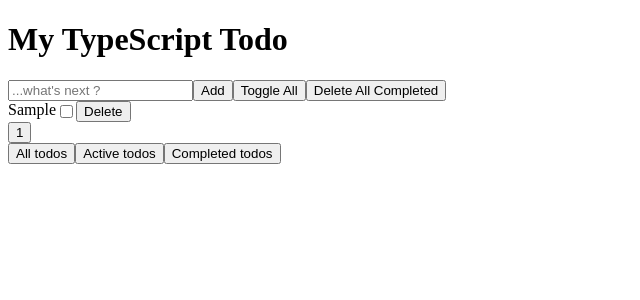
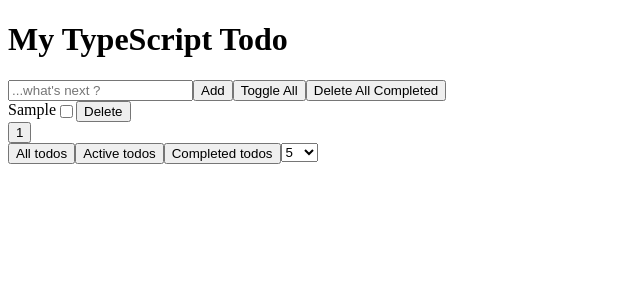
Before and after one commit to CRSJ-N7/my-ts-react-todo, a React (Vite) app: page / in a window 1280 px wide. Both pictures are taken after typing "Sample" into the empty fields and a click on the button "Add". Shown: the top 300 px of the page, without its empty margins (0-640 px from the left). Built offline with nearby package versions, Linux system fonts and the light colour scheme.

Commit message:
some PROFESSIONAL FUCKING SHIT

```diff
--- a/src/TodoApp.tsx
+++ b/src/TodoApp.tsx
@@ -13,35 +13,89 @@ export type TodoType = {
 export type FilterType = "all" | "active" | "completed";
 
 const TodoApp: FC = () => {
-  const [todoArray, setTodoArray] = useState<TodoType[]>([]);
-  const [filter, setFilter] = useState<FilterType>("all");
-  const [currentPage, setCurrentPage] = useState<number>(1);
-  const todoPerPage = 5;
+  const [todoArray, setTodoArray] = useState<TodoType[]>(() => {
+    const savedTodos = localStorage.getItem("todos");
+    return savedTodos ? JSON.parse(savedTodos) : [];
+  });
 
-  const filteredTodoArrays = useMemo(() => {
-    switch (filter) {
-      case "active":
-        return todoArray.filter((todo) => !todo.isCompleted);
-      case "completed":
-        return todoArray.filter((todo) => todo.isCompleted);
-      default:
-        return todoArray;
-    }
-  }, [todoArray, filter]);
+  const [filter, setFilter] = useState<FilterType>(() => {
+    const savedFilter = localStorage.getItem("filter");
+    return savedFilter ? (savedFilter as FilterType) : "all";
+  });
 
-  const maxPages = Math.ceil(filteredTodoArrays.length / todoPerPage);
+  const [currentPage, setCurrentPage] = useState<number>(() => {
+    const savedPage = localStorage.getItem("currentPage");
+    return savedPage ? parseInt(savedPage, 10) : 1;
+  });
+  const [todoPerPage, setTodoPerPage] = useState<number>(() => {
+    const savedTodoPerPage = localStorage.getItem("todoPerPage");
+    return savedTodoPerPage ? parseInt(savedTodoPerPage, 10) : 5;
+  });
 
-  const paginatedArray = useMemo(() => {
+  useEffect(() => {
+    localStorage.setItem("todos", JSON.stringify(todoArray));
+  }, [todoArray]);
+
+  useEffect(() => {
+    localStorage.setItem("filter", JSON.stringify(filter));
+  }, [filter]);
+
+  useEffect(() => {
+    localStorage.setItem("currentPage", JSON.stringify(currentPage));
+  }, [currentPage]);
+
+  useEffect(() => {
+    localStorage.setItem("todoPerPage", JSON.stringify(todoPerPage));
+  }, [todoPerPage]);
+
+  const {
+    activeTodosCount,
+    allTodosCount,
+    completedTodosCount,
+    paginatedTodos,
+    maxPages,
+  } = useMemo(() => {
+    let activeTodosCount = 0;
+    const filteredTodos = todoArray.filter((element) => {
+      if (!element.isCompleted) {
+        activeTodosCount++;
+      }
+
+      if (filter === "all") {
+        return true;
+      }
+
+      if (filter === "completed") {
+        return element.isCompleted;
+      }
+
+      if (filter === "active") {
+        return !element.isCompleted;
+      }
+      return false;
+    });
+
+    const allTodosCount = todoArray.length;
+    const completedTodosCount = allTodosCount - activeTodosCount;
     const lastIndex = todoPerPage * currentPage;
     const firstIndex = lastIndex - todoPerPage;
-    return filteredTodoArrays.slice(firstIndex, lastIndex);
-  }, [filteredTodoArrays, currentPage]);
+    const paginatedTodos = filteredTodos.slice(firstIndex, lastIndex);
+    const maxPages = Math.ceil(filteredTodos.length / todoPerPage);
+
+    return {
+      paginatedTodos,
+      allTodosCount,
+      completedTodosCount,
+      activeTodosCount,
+      maxPages,
+    };
+  }, [todoArray, filter, currentPage, todoPerPage]);
 
   useEffect(() => {
-    if (paginatedArray.length === 0 && currentPage > 1) {
+    if (paginatedTodos.length === 0 && currentPage > 1) {
       setCurrentPage((prevPage) => prevPage - 1);
     }
-  }, [paginatedArray, currentPage]);
+  }, [paginatedTodos, currentPage]);
 
   const handleAddTodo = (text: string) => {
     const newTask: TodoType = {
@@ -137,7 +191,7 @@ const TodoApp: FC = () => {
       />
 
       <TodoList
-        todo={paginatedArray}
+        todo={paginatedTodos}
         onToggleTodo={handleToggleTodo}
         onDeleteTask={handleDeleteTask}
         onUpdateTask={updateTask}
@@ -149,6 +203,8 @@ const TodoApp: FC = () => {
           onToggleFilter={handleToggleFilter}
           maxPages={maxPages}
           onPageClick={changeCurrentPage}
+          todoPerPage={todoPerPage}
+          setTodoPerPage={setTodoPerPage}
         />
       )}
     </div>
--- a/src/components/TodoFooter.tsx
+++ b/src/components/TodoFooter.tsx
@@ -5,16 +5,25 @@ import type { FilterType } from "../TodoApp";
 type Props = {
   onToggleFilter: (value: FilterType) => void;
   onPageClick: (value: number) => void;
+  setTodoPerPage: (value: number) => void;
+  todoPerPage: number;
   maxPages: number;
 };
 
 const TodoFooter: FC<Props> = (props) => {
+  const handleTodoPerPageChange = (
+    event: React.ChangeEvent<HTMLSelectElement>
+  ) => {
+    const value = parseInt(event.target.value, 10);
+    props.setTodoPerPage(value);
+  };
+
   return (
     <div>
       <div className={c.pagination}>
         {Array(props.maxPages)
           .fill(undefined)
-          .map((e, i) => (
+          .map((_, i) => (
             <button key={i} onClick={() => props.onPageClick(i)}>
               {++i}
             </button>
@@ -28,6 +37,17 @@ const TodoFooter: FC<Props> = (props) => {
         <button onClick={() => props.onToggleFilter("completed")}>
           Completed todos
         </button>
+        <div className={c.todoPerPage}>
+          <select
+            id="tasksPerPage"
+            value={props.todoPerPage}
+            onChange={handleTodoPerPageChange}
+          >
+            <option value="5">5</option>
+            <option value="10">10</option>
+            <option value="15">15</option>
+          </select>
+        </div>
       </div>
     </div>
   );
```
